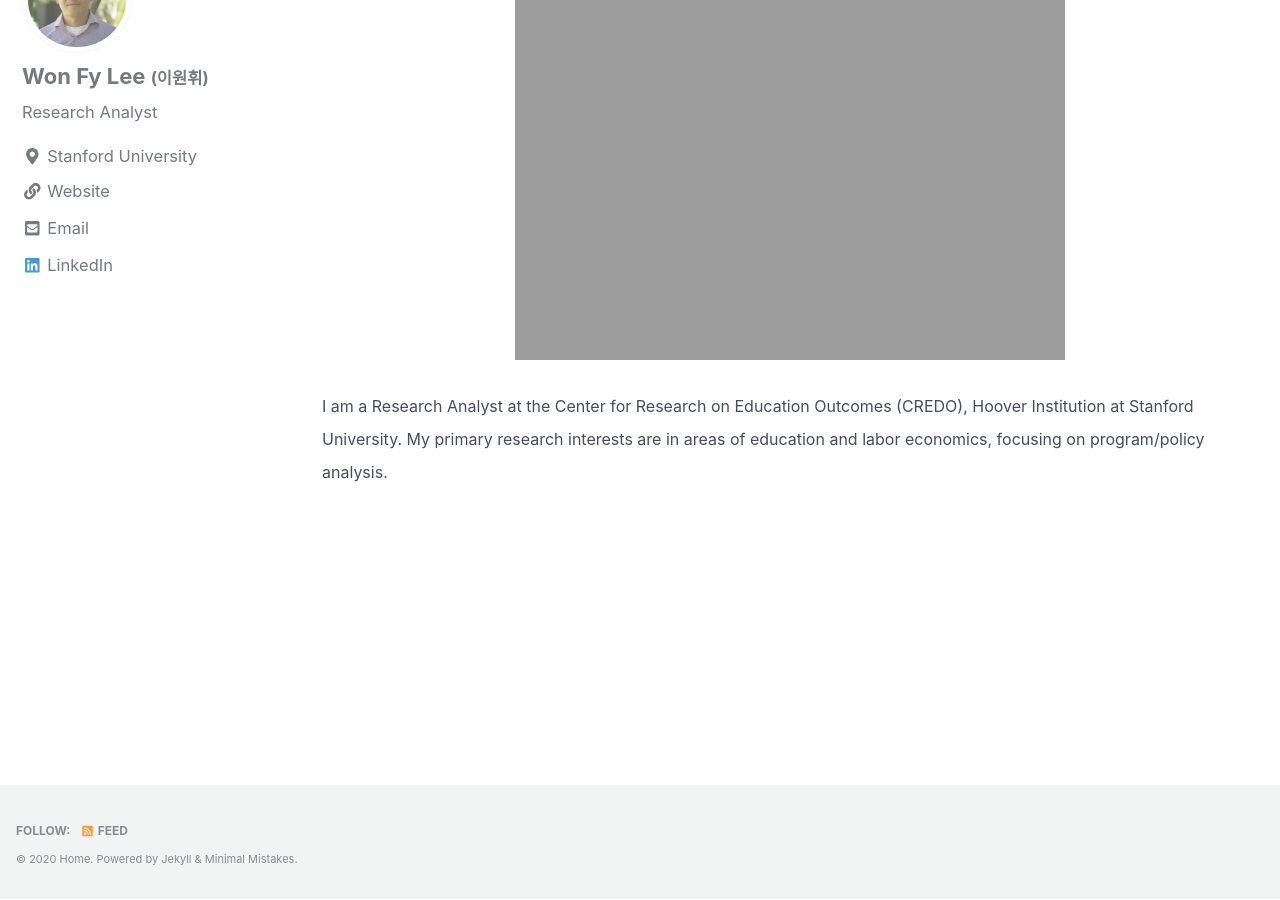
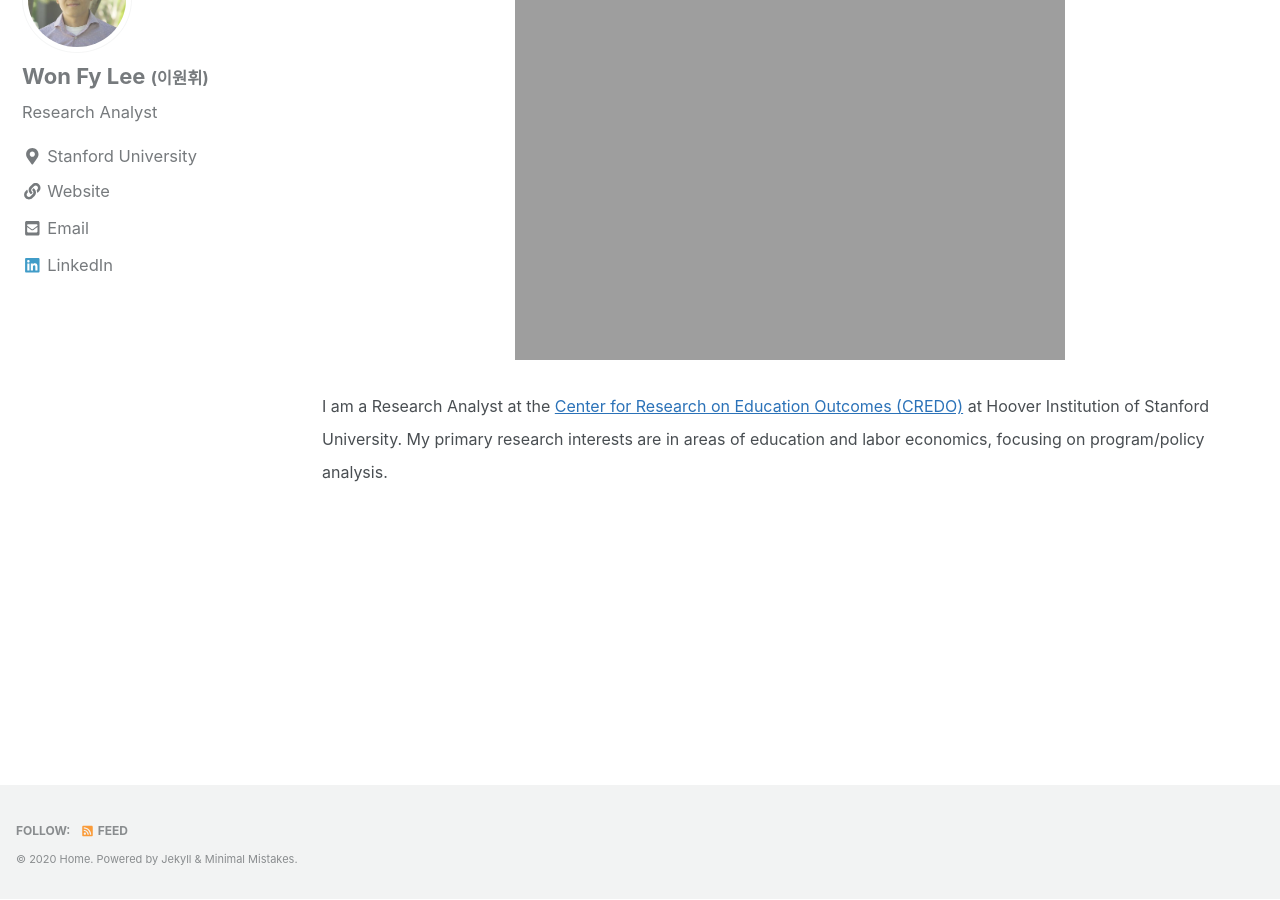
Before and after one commit to leex5089/leex5089.github.io, a Jekyll site: the page built from index.html, in a window 1280 px wide and 900 px high, scrolled down 164 px. Built offline with Jekyll 4.4.1, drawn with Linux system fonts in a browser that asks for light colours; nearby versions of some CDN libraries; the list of posts is cut into pages by our own code.

Commit message:
new files

```diff
--- a/index.html
+++ b/index.html
@@ -19,7 +19,7 @@ header:
         >
 <p>
 <font size="3"> <p>
-I am a Research Analyst at the Center for Research on Education Outcomes (CREDO), Hoover Institution at Stanford University.
+I am a Research Analyst at the <a href="https://credo.stanford.edu/" target="_blank" style="color:#2B72B8">Center for Research on Education Outcomes (CREDO)</a> at Hoover Institution of Stanford University.
 My primary research interests are in areas of education and labor economics, focusing on program/policy analysis.
 
 <p>
```
